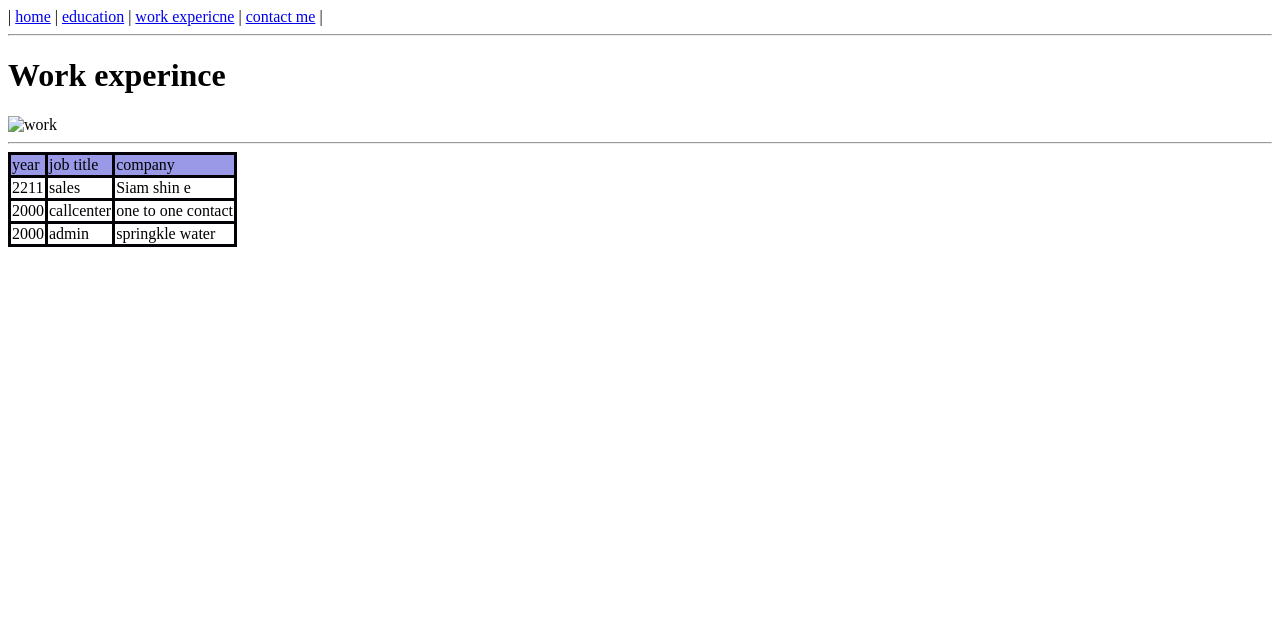
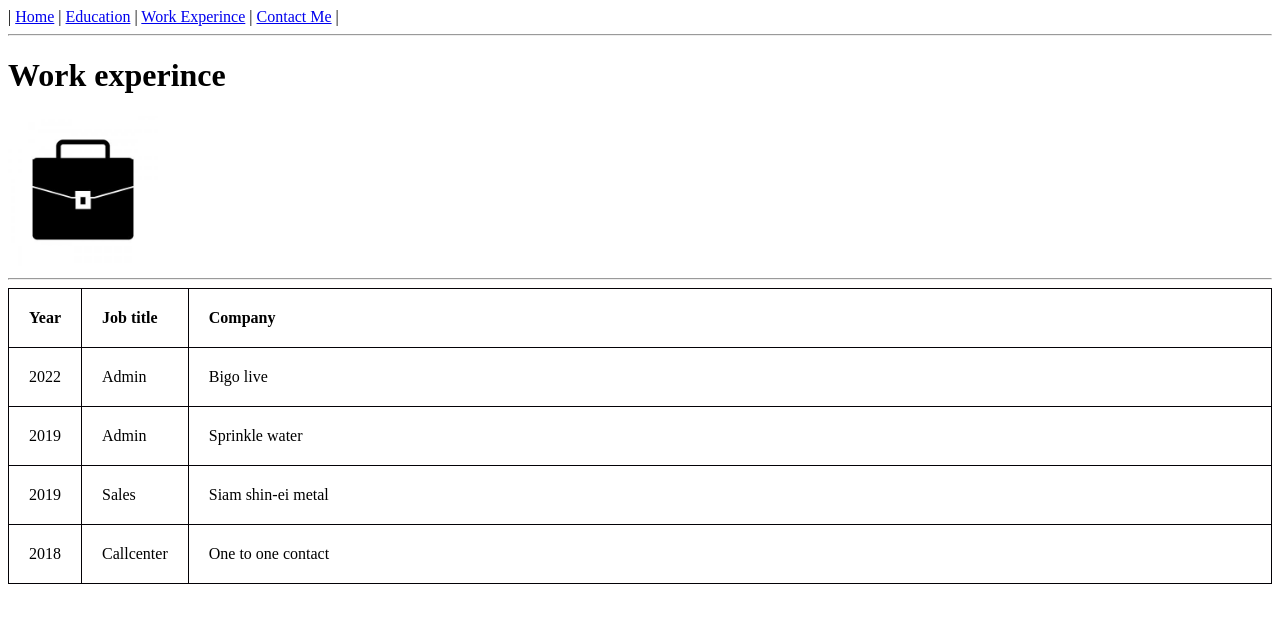
Before and after one commit to Krid-chaichaloemdet/CC15-Homework01, a plain HTML site: page work.html in a window 1280 px wide. Drawn offline with Linux system fonts and the light colour scheme.

Commit message:
homework1-done

```diff
--- a/work.html
+++ b/work.html
@@ -7,17 +7,20 @@
     <title>page1</title>
     <style>
         img{
-            height: 200px;
+            height: 150px;
 
         }
         tr, td {
-            border: solid rgb(3, 1, 6);
+            border: 1px solid rgb(3, 1, 6);
+            padding: 20px;
         }
         table {
             border-collapse: collapse;
         }
-        .tt {
-            background-color: rgb(153, 153, 231);
+
+
+        .td1 {
+            width: 90%;
         }
     </style>
 
@@ -25,36 +28,41 @@
 <body>
 
     <nav>
-        | <a href="index.html">home</a> |
-        <a href="education.html">education</a> |
-        <a href="work.html">work expericne</a> |
-        <a href="contact.html">contact me</a> |
+        | <a href="index.html">Home</a> |
+        <a href="education.html">Education</a> |
+        <a href="work.html">Work Experince</a> |
+        <a href="contact.html">Contact Me</a> |
 
     </nav>
     <hr>
     <h1>Work experince</h1>
-    <img src="/homewrok/work.jpg" alt="work">
+    <img src="/work.jpg" alt="work">
     <hr>
     <table>
         <tr>
-            <td class="tt">year</td>
-            <td class="tt">job title</td>
-            <td class="tt">company</td>
+            <td class="tt"> <b>Year</b> </td>
+            <td class="tt"> <b>Job title</b></td>
+            <td class="tt"> <b>Company</b> </td>
         </tr>
         <tr>
-            <td>2211</td>
-            <td>sales</td>
-            <td>Siam shin e</td>
+            <td>2022</td>
+            <td>Admin</td>
+            <td class="td1">Bigo live</td>
         </tr>
         <tr>
-            <td>2000</td>
-            <td>callcenter</td>
-            <td>one to one contact</td>
+            <td>2019</td>
+            <td>Admin</td>
+            <td>Sprinkle water   </td>
         </tr>
         <tr>
-            <td>2000</td>
-            <td>admin</td>
-            <td>springkle water</td>
+            <td>2019</td>
+            <td>Sales</td>
+            <td>Siam shin-ei metal</td>
+        </tr>
+        <tr>
+            <td>2018</td>
+            <td>Callcenter</td>
+            <td>One to one contact</td>
         </tr>
 
     </table>
```
Also changed, not shown: contact.html (+5 -5 lines), education.html (+21 -13 lines), index.html (+22 -14 lines), 1 other file.
